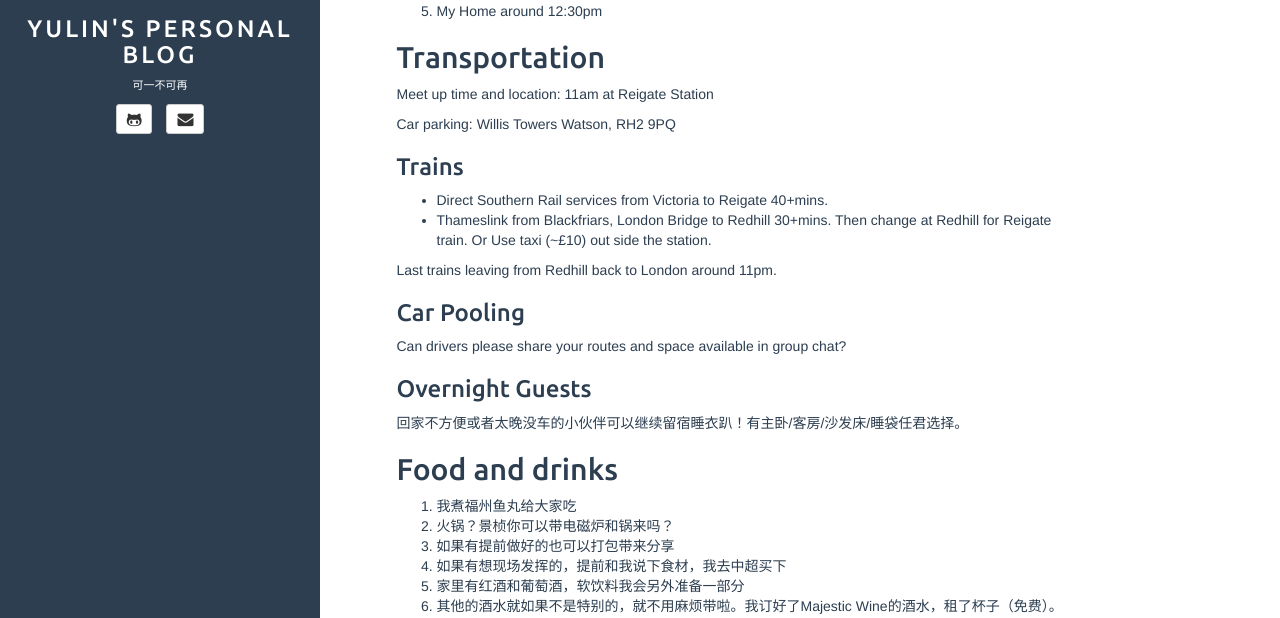
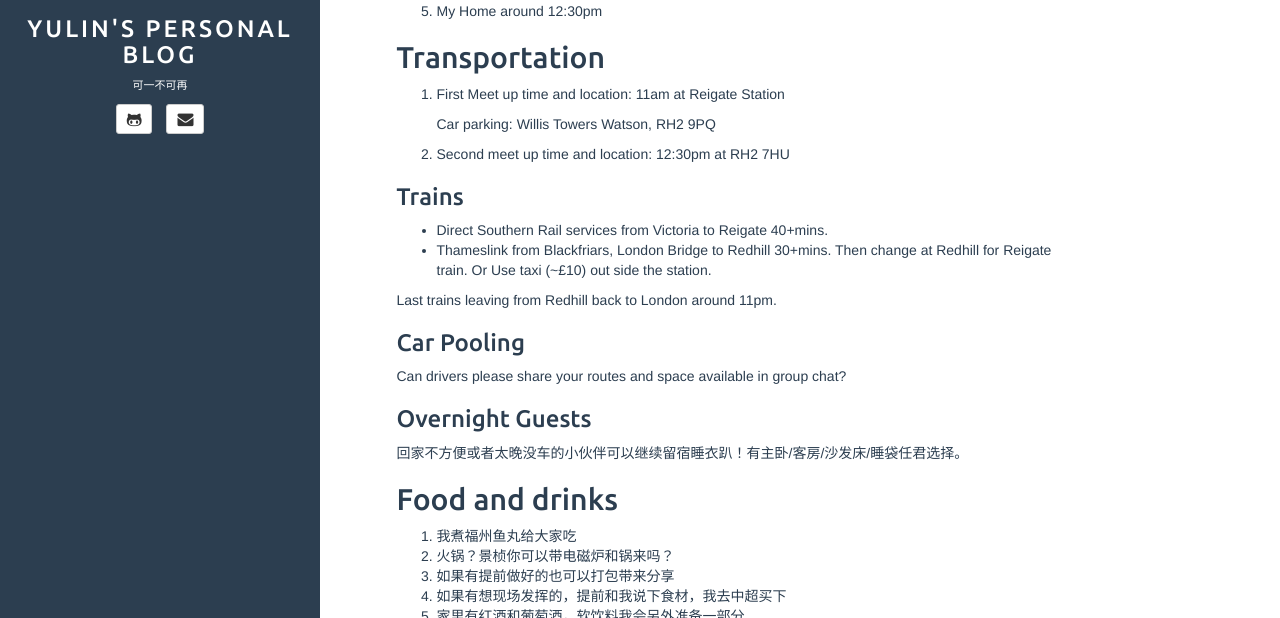
Before and after one commit to JimmyWuMadchester/JimmyWuMadchester.github.io, a Jekyll site: the page built from _posts/2020-03-07-HouseWarming.md, in a window 1280 px wide and 900 px high, cut to the strip 282-900 px from the top of the window. Built offline with Jekyll 4.4.1, drawn with Linux system fonts in a browser that asks for light colours; comment, search, counter and statistics services are not loaded.

Commit message:
Update 2020-03-07-HouseWarming.md

```diff
--- a/_posts/2020-03-07-HouseWarming.md
+++ b/_posts/2020-03-07-HouseWarming.md
@@ -17,9 +17,10 @@ excerpt_separator: <!--more-->
 
 ## Transportation
 
-Meet up time and location: 11am at Reigate Station
+1. First Meet up time and location: 11am at Reigate Station
 
-Car parking: Willis Towers Watson, RH2 9PQ
+   Car parking: Willis Towers Watson, RH2 9PQ
+1. Second meet up time and location: 12:30pm at RH2 7HU
 
 ### Trains
 * Direct Southern Rail services from Victoria to Reigate 40+mins.
```
